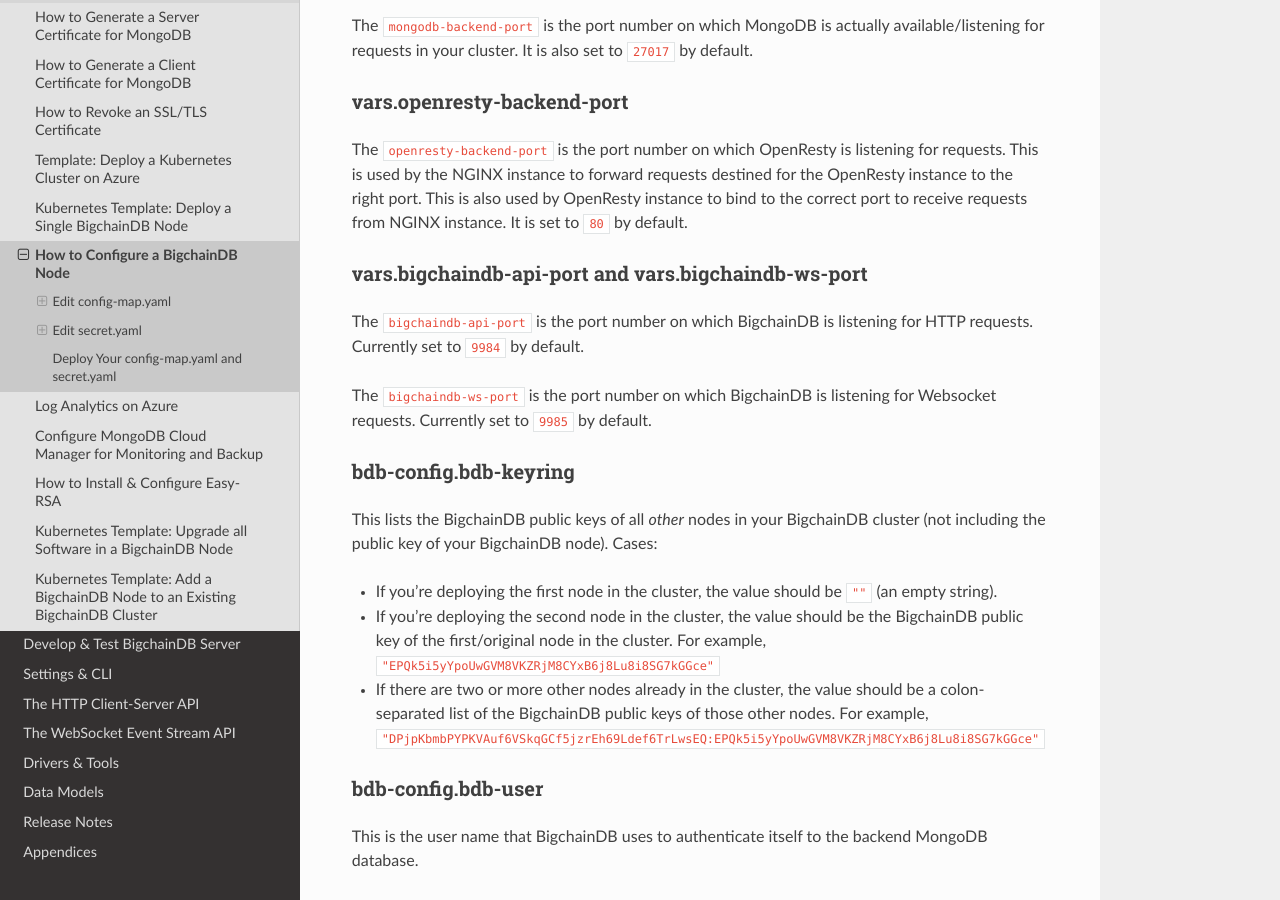
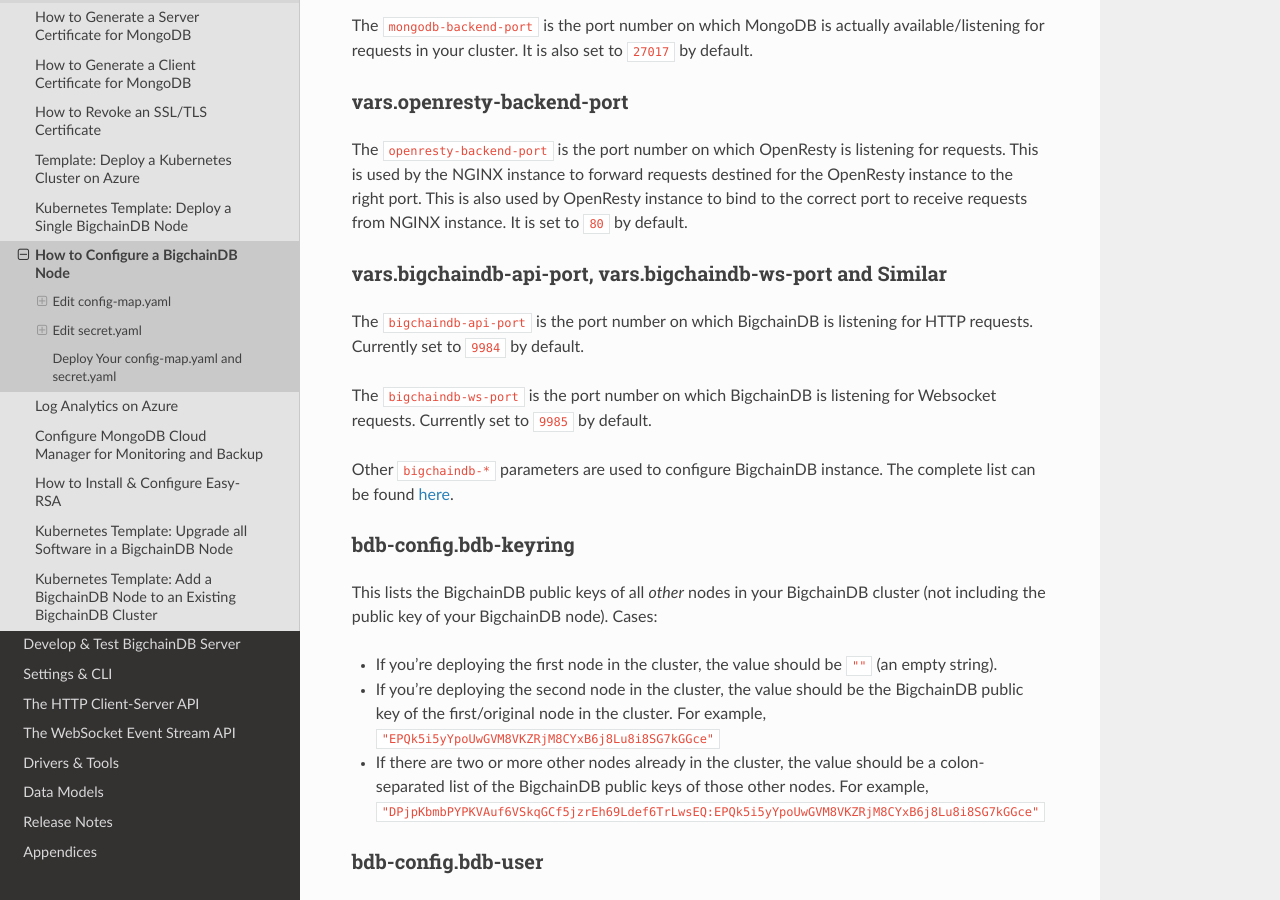
Before and after one commit to bigchaindb/bigchaindb, a Sphinx documentation site: the page built from docs/server/source/production-deployment-template/node-config-map-and-secrets.rst, in a window 1280 px wide and 900 px high, scrolled down 1897 px. Built offline with Sphinx 7.4.7 and the Read the Docs theme 2.0.0, drawn with Linux system fonts in a browser that asks for light colours; pages that are not in the unit, such as notebooks, are missing from menus.

Commit message:
Simpler configuration of BigchainDB instance in a node

```diff
--- a/docs/server/source/production-deployment-template/node-config-map-and-secrets.rst
+++ b/docs/server/source/production-deployment-template/node-config-map-and-secrets.rst
@@ -123,14 +123,17 @@
 It is set to ``80`` by default.
 
 
-vars.bigchaindb-api-port and vars.bigchaindb-ws-port
-~~~~~~~~~~~~~~~~~~~~~~~~~~~~~~~~~~~~~~~~~~~~~~~~~~~~
+vars.bigchaindb-api-port, vars.bigchaindb-ws-port and Similar
+~~~~~~~~~~~~~~~~~~~~~~~~~~~~~~~~~~~~~~~~~~~~~~~~~~~~~~~~~~~~~
 
 The ``bigchaindb-api-port`` is the port number on which BigchainDB is
 listening for HTTP requests. Currently set to ``9984`` by default.
 
 The ``bigchaindb-ws-port`` is the port number on which BigchainDB is
 listening for Websocket requests. Currently set to ``9985`` by default.
+
+Other ``bigchaindb-*`` parameters are used to configure BigchainDB instance.
+The complete list can be found `here <https://docs.bigchaindb.com/projects/server/en/latest/server-reference/configuration.html>`_.
 
 
 bdb-config.bdb-keyring
```
Also changed, not shown: 4 other files.
